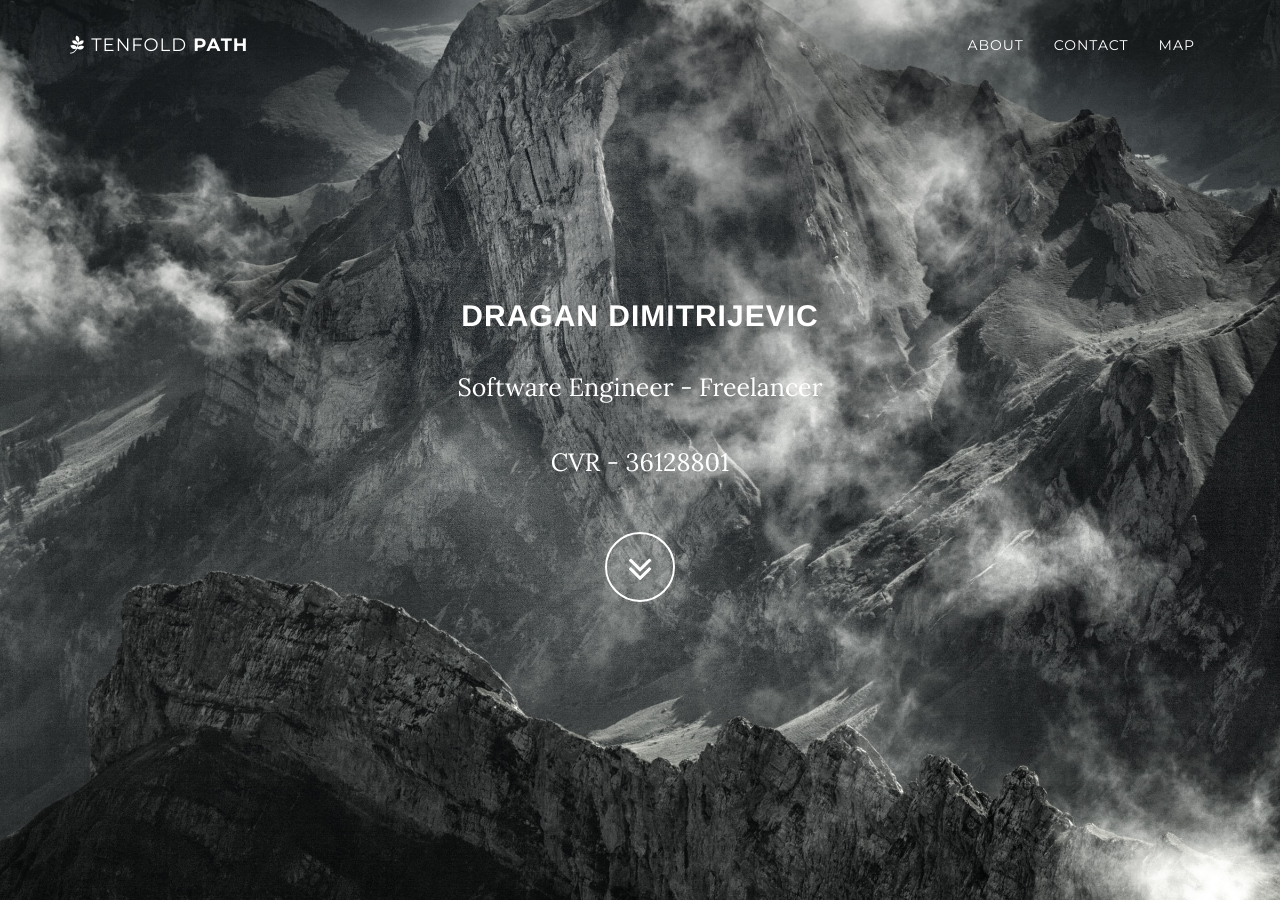
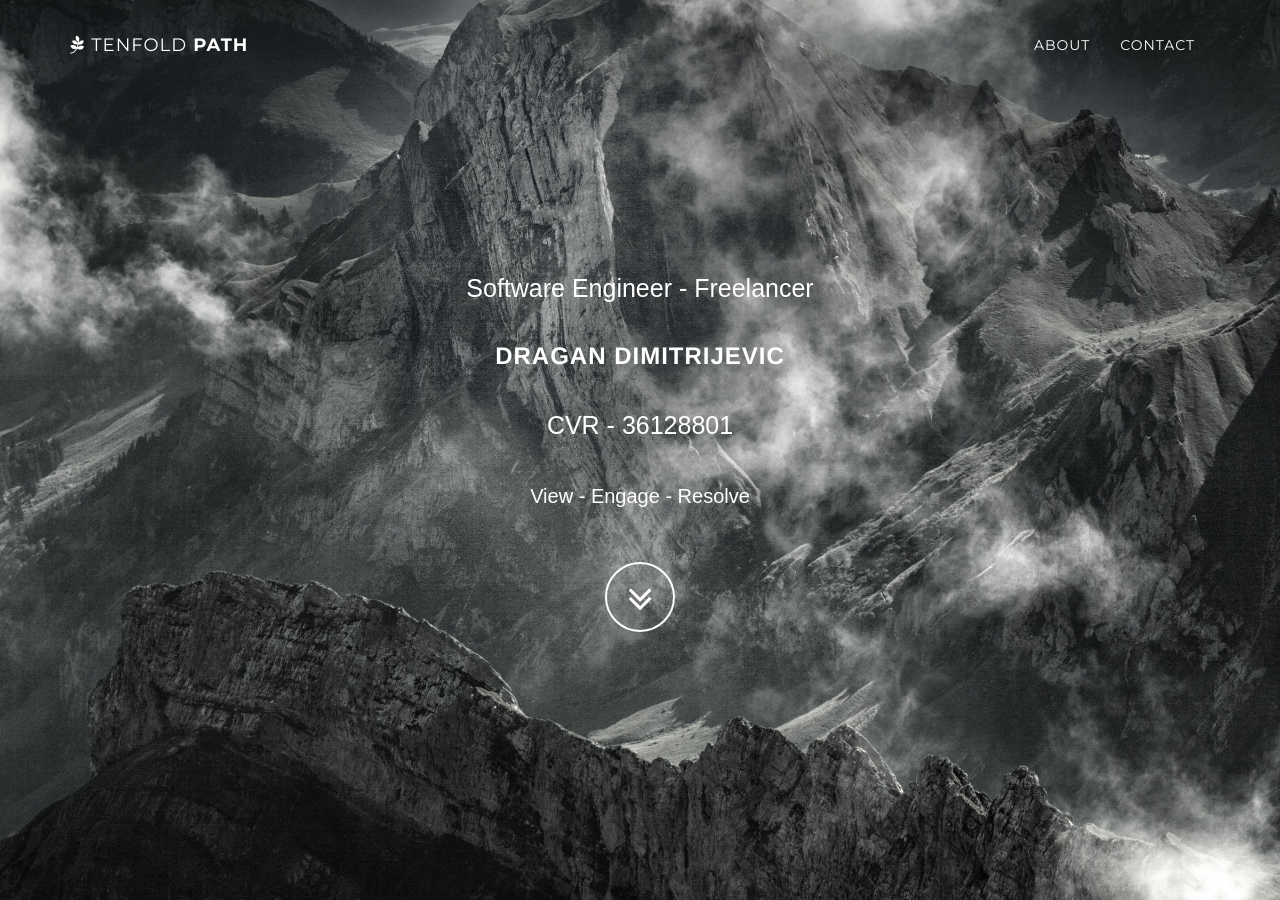
Before and after one commit to dragandim/tenfoldpath.com, a Jekyll site: the page built from index.html, in a window 1280 px wide and 900 px high. Built offline with Jekyll 4.4.1, drawn with Linux system fonts in a browser that asks for light colours; some of the changed text lies outside the part shown.

Commit message:
Update 011

```diff
--- a/Gemfile
+++ b/Gemfile
@@ -18,7 +18,7 @@
 # If you have any plugins, put them here!
 group :jekyll_plugins do
   gem "jekyll-feed"
-#  gem 'jekyll-admin', "0.9.0"
+  gem 'jekyll-admin', "0.9.0"
 end
 
 # Windows and JRuby does not include zoneinfo files, so bundle the tzinfo-data gem
--- a/_config.yml
+++ b/_config.yml
@@ -1,9 +1,9 @@
 title: Tenfold Path
 
-# livereload: true
+livereload: true
 
 email: dragan@tenfoldpath.com
-url: https://dragandim.github.io/tenfoldpath.com
+url: https://www.tenfoldpath.com
 owner: "Dragan Dimitrijevic"
 description: "Software Engineer - Freelancer"
 cvr: "36128801"
@@ -16,16 +16,13 @@
 # Footer settings
 footer: Tenfold Path
 
-# Social networks usernames (many more available: google-plus, flickr, dribbble, pinterest, instagram, tumblr, linkedin, etc.)
 social:
-  - title: twitter
-    url: https://twitter.com/SBootstrap
+  - title: web
+    icon: globe
+    url: https://dragandimitrijevic.com
   - title: facebook
-    url:
-  - title: web
-    url: https://dragandimitrijevic.com
-  - title: github
-    url: https://github.com/dragandim
+    icon: facebook
+    url: http://www.facebook.com/dragan.dimitrijevic.7737
 
 markdown: kramdown
 
--- a/_includes/about.html
+++ b/_includes/about.html
@@ -2,12 +2,18 @@
     <section id="about" class="container content-section text-left">
         <div class="row">
             <div class="col-lg-8 col-lg-offset-2">
-                <h2><span class="light">Tenfold</span> Path</h2>
-                <p>Since 2020 I started on a freelance journey and this my online hub. Feel free to browser arround and contact me in case you find anything </p>
-
-                <p>Cloud Solutions and architecture</p>
-                <p>Application Development - web and mobile</p>
-                <p>System Integrations</p>
+                <h2><span class="light">Tenfold </span> Path </h2>
+                <p>
+                   With the 15 years of experience in the game, and would like to help companies by focusing on specific problem domain and creating value by providing cost effective and scalable solutions. </p>
+                <p>
+                   Feel free to contact me in case you find any questions regarding freelance work.
+                </p>
+                <h3><span class="light"> Areas of expertise </span> </h3>
+                <ul>
+                    <li><p>Web and Mobile Application Development </p> </li>
+                    <li><p>Cloud Solutions and Architecture</p></li>
+                    <li><p>System Integrations</p></li>
+                </ul>
             </div>
         </div>
     </section>
--- a/_includes/contact.html
+++ b/_includes/contact.html
@@ -2,16 +2,13 @@
     <section id="contact" class="container content-section text-left">
         <div class="row">
             <div class="col-lg-8 col-lg-offset-2">
-                <h2>Contact</h2>
-                <p>Dragan Dimitrijevic</p>
-                <p>Bregnerødgade 14, 2. th.</p>
-
-                    <p>Dolor reprehenderit repellendus, optio labore odio at tempore debitis nisi. Quasi debitis tenetur eaque molestias non porro odio sapiente.</p>
-                <p><a href="mailto:{{ site.email }}">{{ site.email }}</a></p>
+                <h2><span class="light">Dragan </span>  Dimitrijevic</h2>
+                <p><i class="fa fa-phone fa-fw"></i> +45 26 35 57 30</p>
+                <p><i class="fa fa-envelope fa-fw"></i> <a href="mailto:{{ site.email }}">{{ site.email }}</a></p>
                 <ul class="list-inline banner-social-buttons">
                     {% for network in site.social %}
                     <li>
-                        <a href="{{ network.url }}" class="btn btn-default btn-lg"><i class="fa fa-{{ network.title }} fa-fw"></i> <span class="network-name">{{ network.title }}</span></a>
+                        <a href="{{ network.url }}" class="btn btn-default btn-lg"><i class="fa fa-{{ network.icon }} fa-fw"></i> <span class="network-name">{{ network.title }}</span></a>
                     </li>
                     {% endfor %}
                 </ul>
--- a/_includes/css/grayscale.css
+++ b/_includes/css/grayscale.css
@@ -7,7 +7,7 @@
 body {
     width: 100%;
     height: 100%;
-    font-family: Lora,"Helvetica Neue",Helvetica,Arial,sans-serif;
+    font-family: Arial,Lora,"Helvetica Neue",Helvetica,sans-serif;
     color: #fff;
     background-color: {{ site.color.primary-dark }};
 }
@@ -138,10 +138,11 @@
     padding: 100px 0;
     text-align: center;
     color: #fff;
+
 /*
     background: url(/img/intro-bg.jpg) no-repeat bottom center scroll;
 */
-    background: url(/img/lobostudio-hamburg-RvQYmGfmsKo-unsplash.jpg) no-repeat bottom center scroll;
+     background: url(/img/lobostudio-hamburg-RvQYmGfmsKo-unsplash.jpg) no-repeat bottom center scroll;
 
     background-color: {{ site.color.primary-dark }};
     -webkit-background-size: cover;
--- a/_includes/header.html
+++ b/_includes/header.html
@@ -4,9 +4,10 @@
             <div class="container">
                 <div class="row">
                     <div class="col-md-8 col-md-offset-2">
-                        <h2 class="">{{ site.owner }}</h2>
-                        <p class="intro-text">{{ site.description }}</p>
+                        <p class="intro-text light">{{ site.description }}</p>
+                        <h3 class="">{{ site.owner }}</h3>
                         <p class="intro-text">CVR - {{ site.cvr }}</p>
+                        <p class="font-weight-light">View - Engage - Resolve</p>
                         <a href="#about" class="btn btn-circle page-scroll">
                             <i class="fa fa-angle-double-down animated"></i>
                         </a>
--- a/_includes/nav.html
+++ b/_includes/nav.html
@@ -23,9 +23,9 @@
                     <li>
                         <a class="page-scroll" href="#contact">Contact</a>
                     </li>
-                    <li>
-                        <a class="page-scroll" href="#map">Map</a>
-                    </li>
+                    <!-- <li>
+                         <a class="page-scroll" href="#map">Map</a>
+                         </li> -->
                 </ul>
             </div>
             <!-- /.navbar-collapse -->
```
Also changed, not shown: Gemfile.lock.
